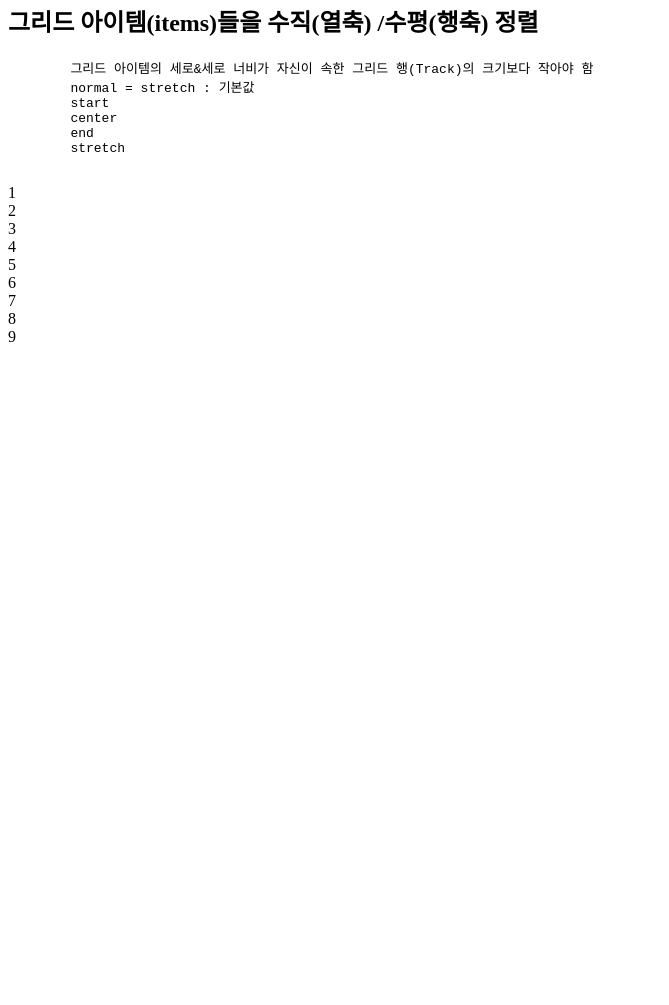
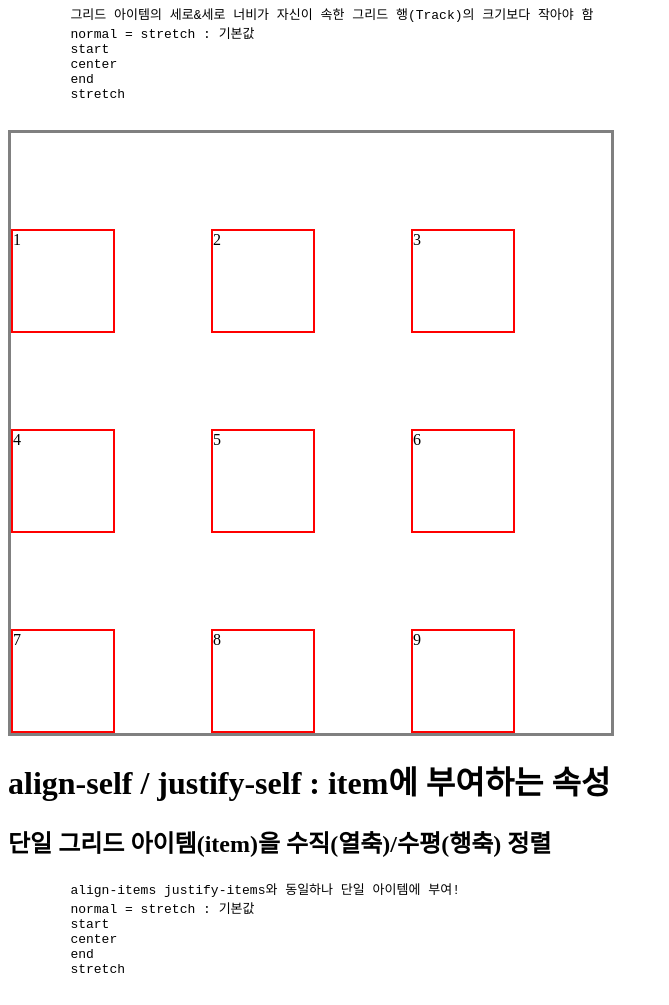
Before and after one commit to kyungja-developer/The-files-I-practiced, a plain HTML site: page practice/practice16_grid/prac24_align,justify-content, align,justify-items.html in a window 1280 px wide. Shown: the part 948-1953 px from the top of the page, without its empty margins (0-669 px from the left). Before the commit the page ends 1302 px from the top, so only its background shows below. Drawn offline with Linux system fonts and the light colour scheme; files that its build step writes are made by us from their sources.

Commit message:
align-self, justify-slef 추가

```diff
--- a/practice/practice16_grid/prac24_align/justify-content/items.html
+++ b/practice/practice16_grid/prac24_align,justify-content, align,justify-items.html
@@ -3,7 +3,7 @@
 <head>
     <meta charset="UTF-8">
     <title>Grid</title>
-    <link rel="stylesheet" href="prac23.css">
+    <link rel="stylesheet" href="prac24.css">
 </head>
 <body>
     <h1>align-content / justify-content</h1>
@@ -14,7 +14,7 @@
         normal : 기본값. stretch와 같음.
         start / center / end /
         space-around : 각 행 위아래에 여백을 고르게 정렬
-        space-between : 첫 행은 시작점에, ?끝 행은 끝점에 정렬. 나머지 여백은 고르게 정렬
+        space-between : 첫 행은 시작점에, 끝 행은 끝점에 정렬. 나머지 여백은 고르게 정렬
         space-evenly : 모든 여백 고르게 정렬(around와 구별할 것)
         stretch : 열 축을 채우기 위해 그리드 콘텐츠를 늘림
     </pre>
@@ -53,6 +53,17 @@
         <div class="item2">9</div>
       </div>
 
+      <h1>align-self / justify-self : item에 부여하는 속성</h1>
+    <h2>단일 그리드 아이템(item)을 수직(열축)/수평(행축) 정렬</h2>
+    <pre>
+        align-items justify-items와 동일하나 단일 아이템에 부여!
+        normal = stretch : 기본값
+        start
+        center
+        end
+        stretch
+    </pre>
+
 
 </body>
 </html>
```
